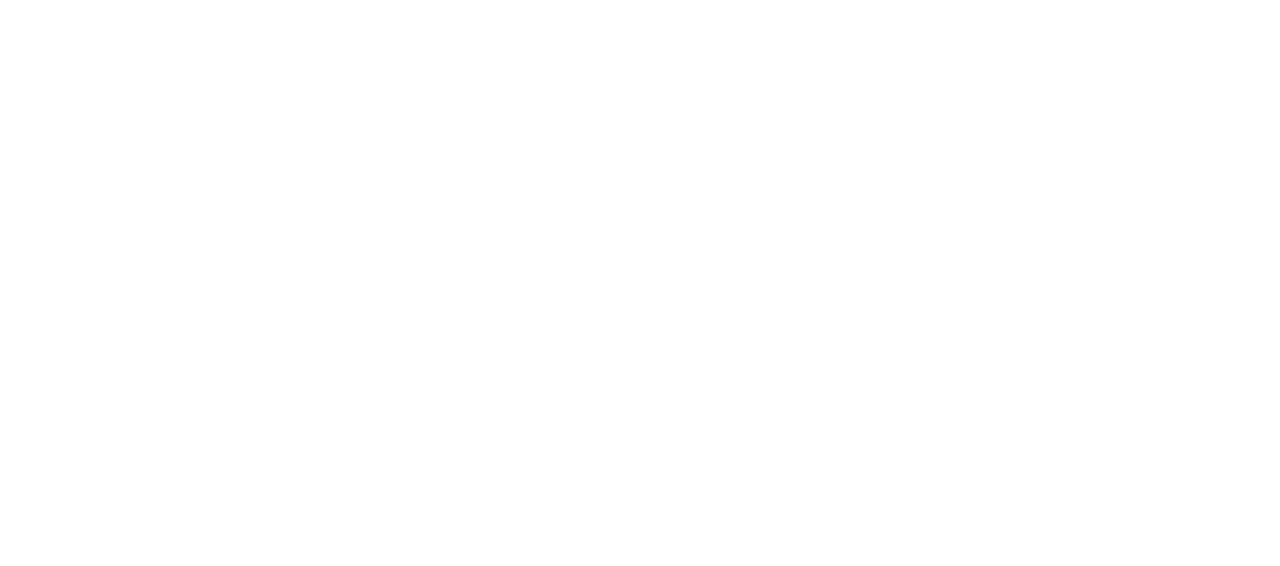
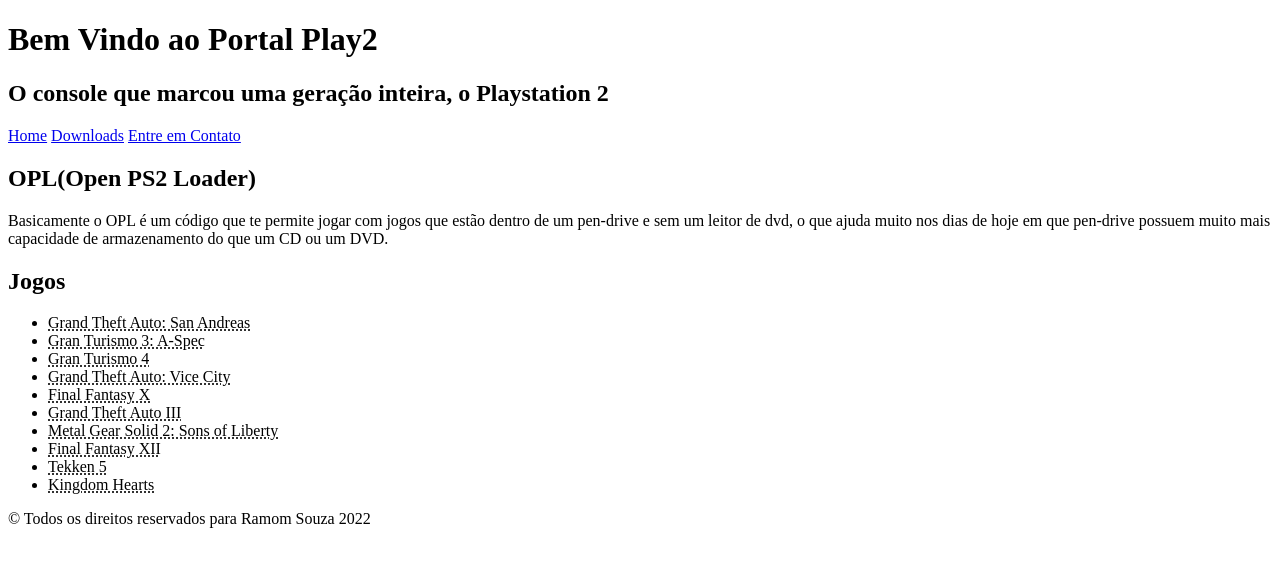
Before and after one commit to RamomSouza07/projeto-play2, a plain HTML site: page index.html in a window 1280 px wide. Drawn offline with Linux system fonts and the light colour scheme; a web font is replaced by a local one.

Commit message:
início do artigo

```diff
--- a/index.html
+++ b/index.html
@@ -8,6 +8,38 @@
     <link rel="stylesheet" href="style/style.css">
 </head>
 <body>
-
+    <header>
+        <h1>Bem Vindo ao Portal Play2</h1>
+        <h2>O console que marcou uma geração inteira, o Playstation 2</h2>
+    </header>
+    <nav>
+        <a href="index.html">Home</a>
+        <a href="pages/downloads.html">Downloads</a>
+        <a href="pages/contato.html">Entre em Contato</a>
+    </nav>
+    <main>
+        <article>
+            <h1>OPL(Open PS2 Loader)</h1>
+            <p>Basicamente o OPL é um código que te permite jogar com jogos que estão dentro de um pen-drive e sem um leitor de dvd, o que ajuda muito nos dias de hoje em que pen-drive possuem muito mais capacidade de armazenamento do que um CD ou um DVD.</p>
+        </article>
+        <article>
+            <h1>Jogos</h1>
+            <ul>
+                <li><abbr title="17.330.000 vendas">Grand Theft Auto: San Andreas</abbr></li>
+                <li><abbr title="14.890.000 vendas">Gran Turismo 3: A-Spec</abbr></li>
+                <li><abbr title="11.760.000 vendas">Gran Turismo 4</abbr></li>
+                <li><abbr title="9.610.000 vendas">Grand Theft Auto: Vice City</abbr></li>
+                <li><abbr title="8.000.000 vendas">Final Fantasy X</abbr></li>
+                <li><abbr title="8.000.000 vendas">Grand Theft Auto III</abbr></li>
+                <li><abbr title="7.000.000 vendas">Metal Gear Solid 2: Sons of Liberty</abbr></li>
+                <li><abbr title="6.000.000 vendas">Final Fantasy XII</abbr></li>
+                <li><abbr title="6.000.000 vendas">Tekken 5</abbr></li>
+                <li><abbr title="4.780.000 vendas">Kingdom Hearts</abbr></li>
+            </ul>
+        </article>
+    </main>
+    <footer>
+        <p>&copy; Todos os direitos reservados para Ramom Souza 2022</p>
+    </footer>
 </body>
 </html>
--- a/style/style.css
+++ b/style/style.css
@@ -0,0 +1,15 @@
+@charset "UTF-8";
+
+@font-face{
+    font-family: 'PS2';
+    src: url('btseps2.ttf') format('truetype');
+    font-weight: normal;
+}
+
+:root{
+    --font-ps2: 'btseps2.ttf', cursive;
+}
+
+header > h1{
+    font-family: 'PS2', 'Times New Roman', serif;
+}
```
Also changed, not shown: btseps2.ttf (added), pages/contato.html (added), pages/downloads.html (added).
